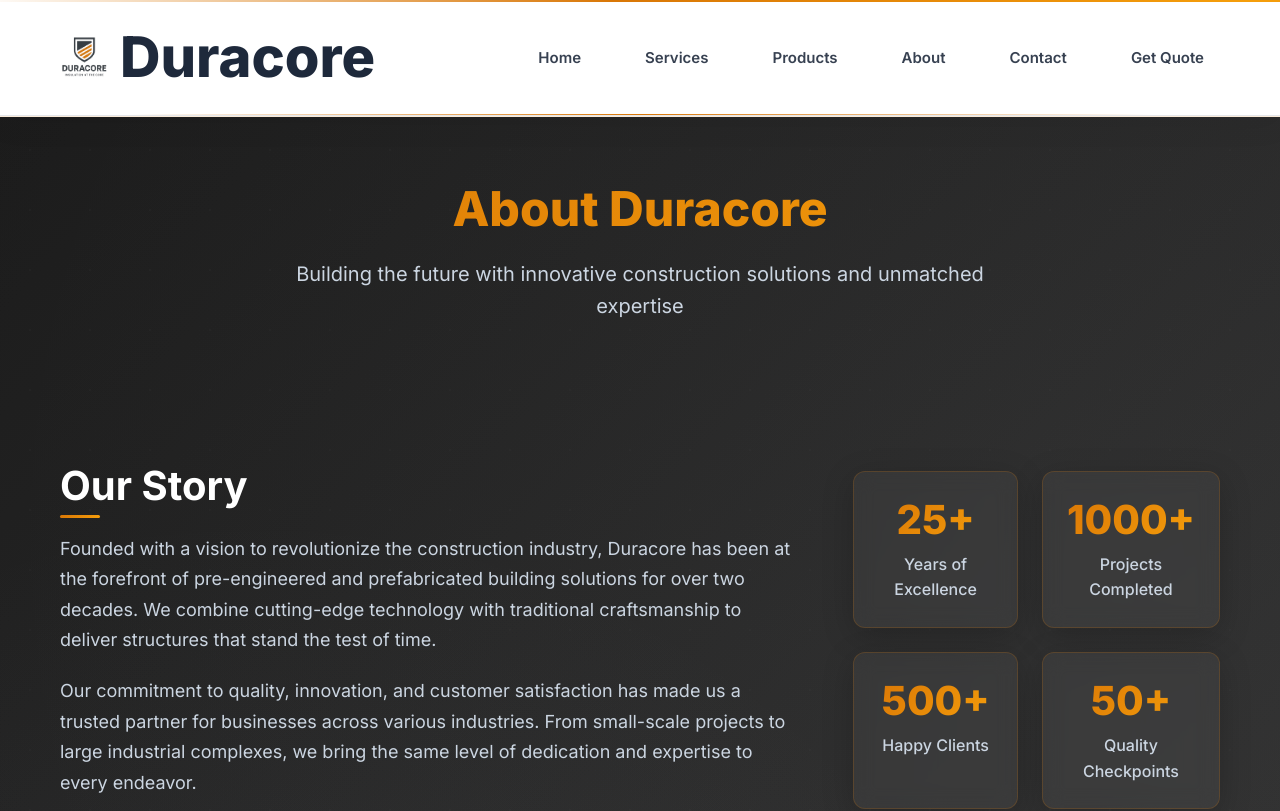
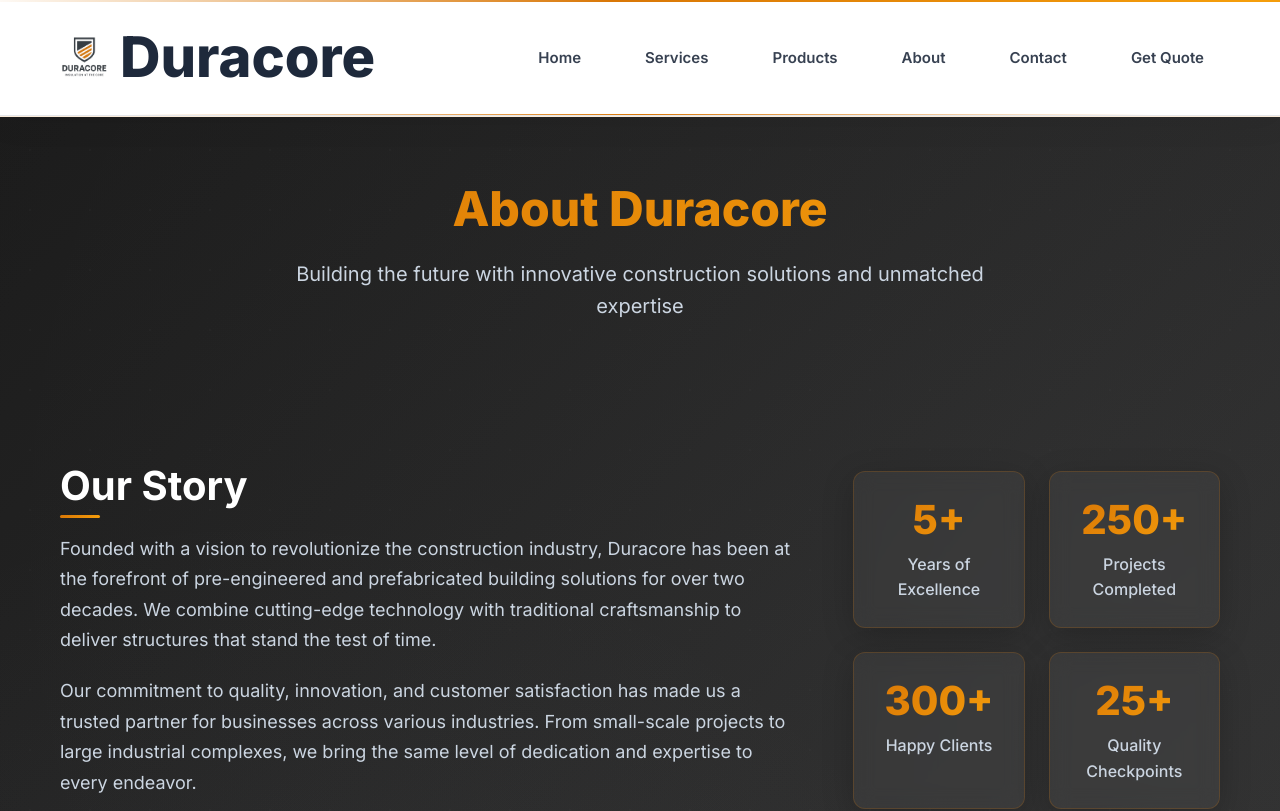
Before and after one commit to akshatgg/Duracore, a React (Vite) app: page /about in a window 1280 px wide. Shown: the top 811 px of the page. Built offline with nearby package versions, Linux system fonts and the light colour scheme; no server answers.

Commit message:
updated about section

```diff
--- a/src/pages/About.jsx
+++ b/src/pages/About.jsx
@@ -30,19 +30,19 @@
             </div>
             <div className="overview-stats">
               <div className="stat-item">
-                <h3>25+</h3>
+                <h3>5+</h3>
                 <p>Years of Excellence</p>
               </div>
               <div className="stat-item">
-                <h3>1000+</h3>
+                <h3>250+</h3>
                 <p>Projects Completed</p>
               </div>
               <div className="stat-item">
-                <h3>500+</h3>
+                <h3>300+</h3>
                 <p>Happy Clients</p>
               </div>
               <div className="stat-item">
-                <h3>50+</h3>
+                <h3>25+</h3>
                 <p>Quality Checkpoints</p>
               </div>
             </div>
```
